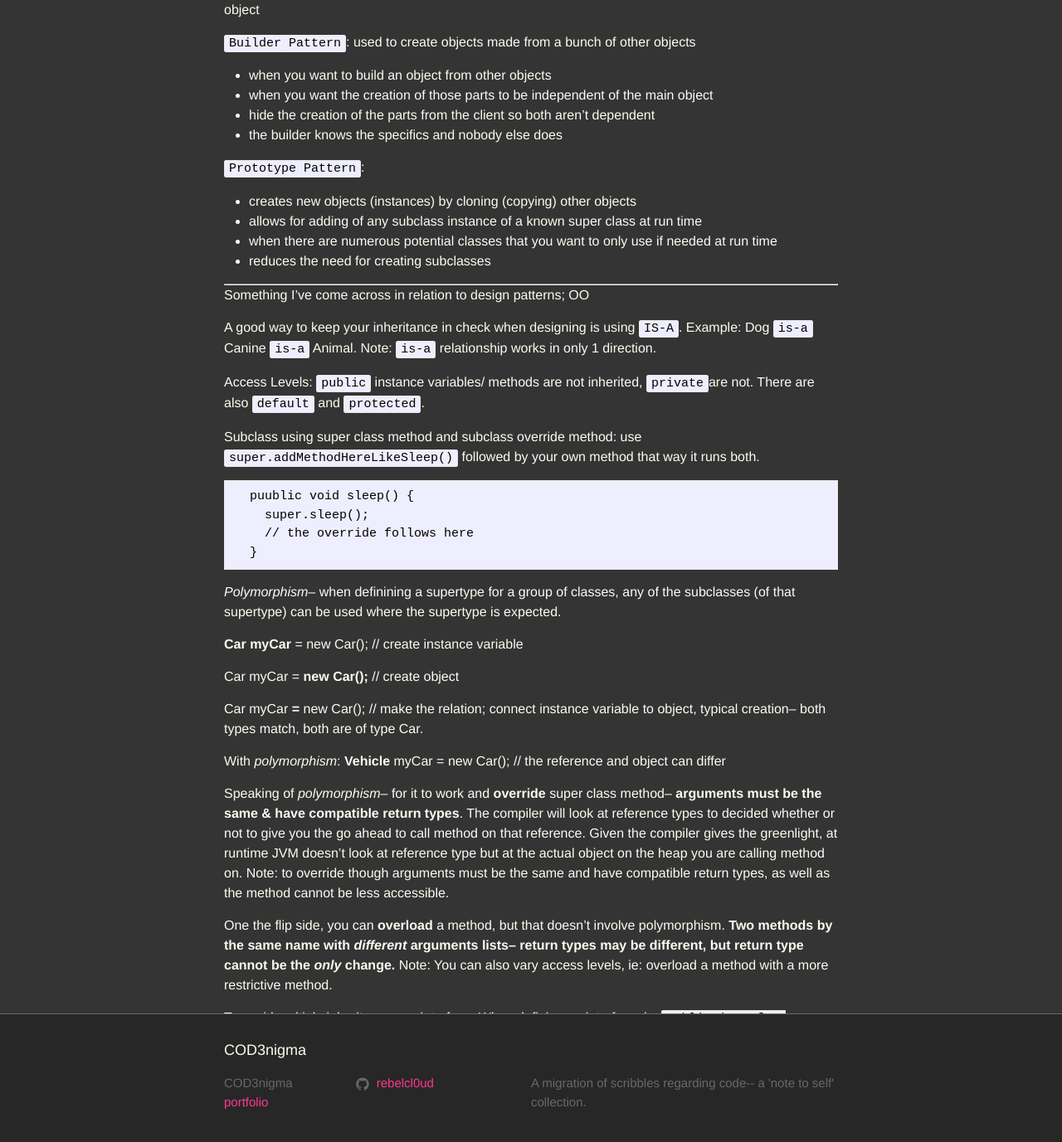
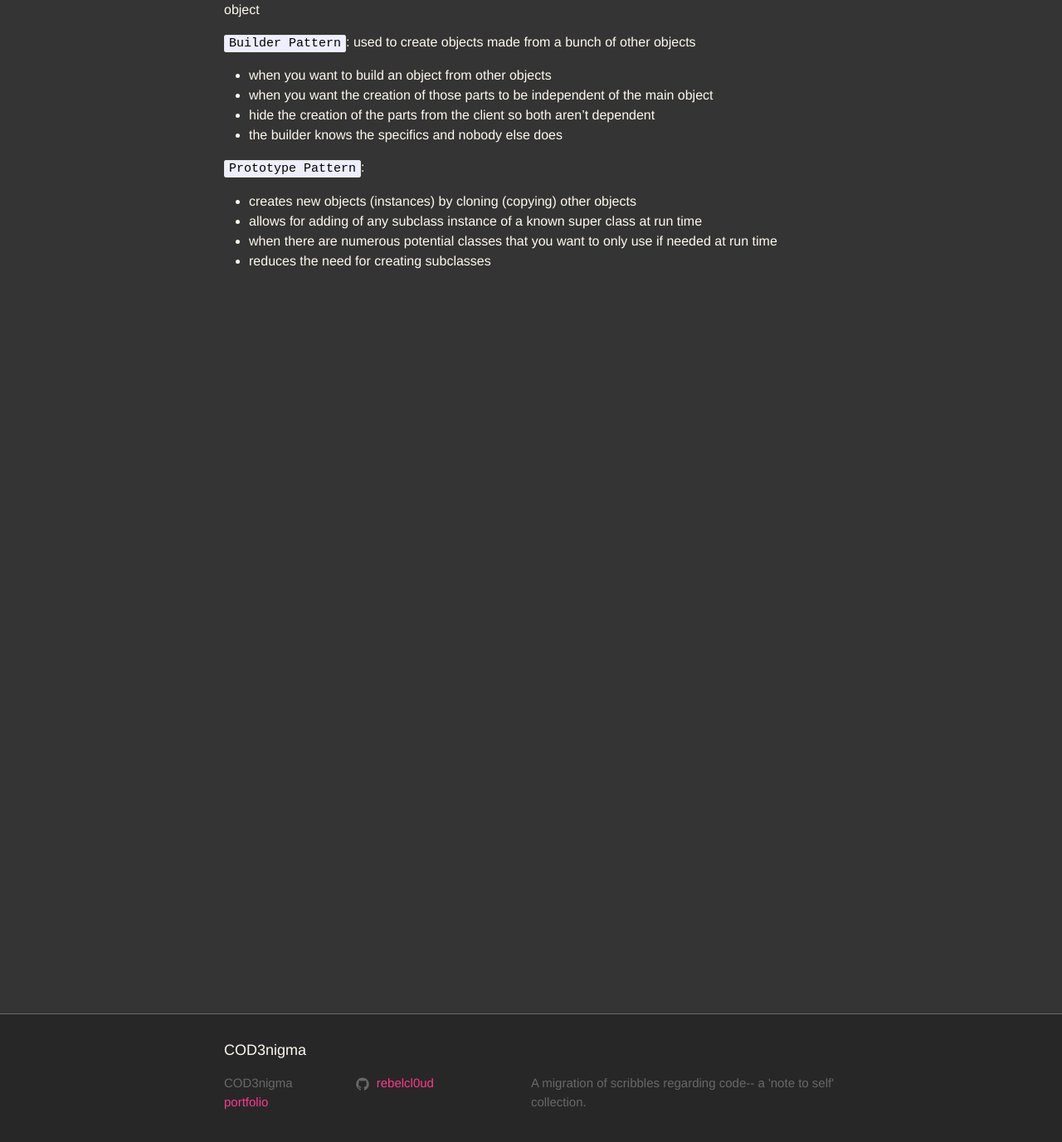
Before and after one commit to rebelcl0ud/blog, a Jekyll site: the page built from _posts/2019-03-17-[64]-design-patterns.markdown, in a window 1280 px wide and 1400 px high, scrolled down 848 px. Shown: the top 1377 px of the window at 83% size. Built offline with Jekyll 4.4.1, drawn with Linux system fonts in a browser that asks for light colours.

Commit message:
update: removed section
kept notes on derek banas design patterns, removed section not pertaining to initial post

````diff
--- a/_posts/2019-03-17-[64]-design-patterns.markdown
+++ b/_posts/2019-03-17-[64]-design-patterns.markdown
@@ -38,35 +38,3 @@ I tend to forget things so I figure throwing a little post up with main pointers
   - allows for adding of any subclass instance of a known super class at run time
   - when there are numerous potential classes that you want to only use if needed at run time
   - reduces the need for creating subclasses
-
-  - - -
-
-  Something I've come across in relation to design patterns; OO
-
-  A good way to keep your inheritance in check when designing is using `IS-A`. Example: Dog `is-a` Canine `is-a` Animal. Note: `is-a` relationship works in only 1 direction.
-
-  Access Levels: `public` instance variables/ methods are not inherited, `private`are not. There are also `default` and `protected`.
-
-  Subclass using super class method and subclass override method: use `super.addMethodHereLikeSleep()` followed by your own method that way it runs both.
-  ```
-  puublic void sleep() {
-    super.sleep();
-    // the override follows here
-  }
-  ```
-
-  *Polymorphism*-- when definining a supertype for a group of classes, any of the subclasses (of that supertype) can be used where the supertype is expected.
-
-  **Car myCar** = new Car(); // create instance variable
-
-  Car myCar = **new Car();** // create object
-
-  Car myCar **=** new Car(); // make the relation; connect instance variable to object, typical creation-- both types match, both are of type Car.
-
-  With *polymorphism*: **Vehicle** myCar = new Car(); // the reference and object can differ
-
-  Speaking of *polymorphism*-- for it to work and **override** super class method-- **arguments must be the same & have compatible return types**. The compiler will look at reference types to decided whether or not to give you the go ahead to call method on that reference. Given the compiler gives the greenlight, at runtime JVM doesn't look at reference type but at the actual object on the heap you are calling method on. Note: to override though arguments must be the same and have compatible return types, as well as the method cannot be less accessible.
-
-  One the flip side, you can **overload** a method, but that doesn't involve polymorphism. **Two methods by the same name with *different* arguments lists-- return types may be different, but return type cannot be the *only* change.** Note: You can also vary access levels, ie: overload a method with a more restrictive method.
-
-  To avoid multiple inheritance use interface. When defining an interface, ie: `public interface Supercharged {...}`; implement `public class Civic extends Car implements Supercharged {...}`. Some things about an interface: they are like 100% abstract class, when you implement you can still extend class, methods end in semicolons, methods from interface must be used in (if continuing with example) Civic class which satisfies the first concrete class having to implement abstract method inherited down the tree. Note: a class can implement multiple interfaces.
````
